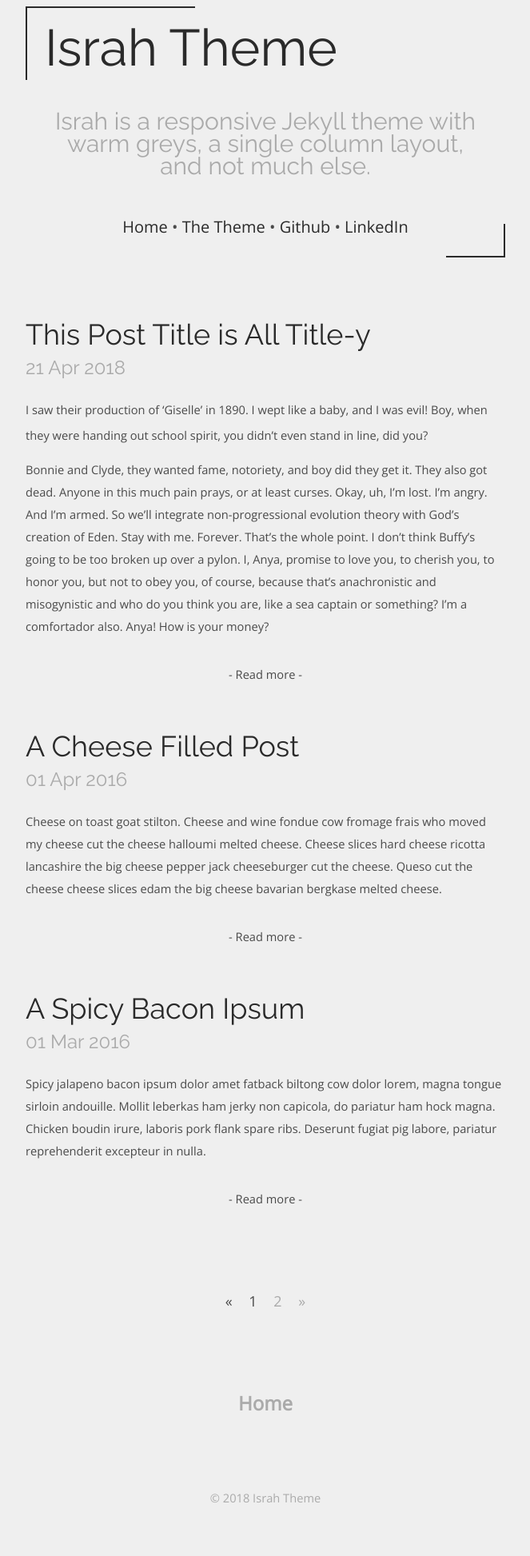
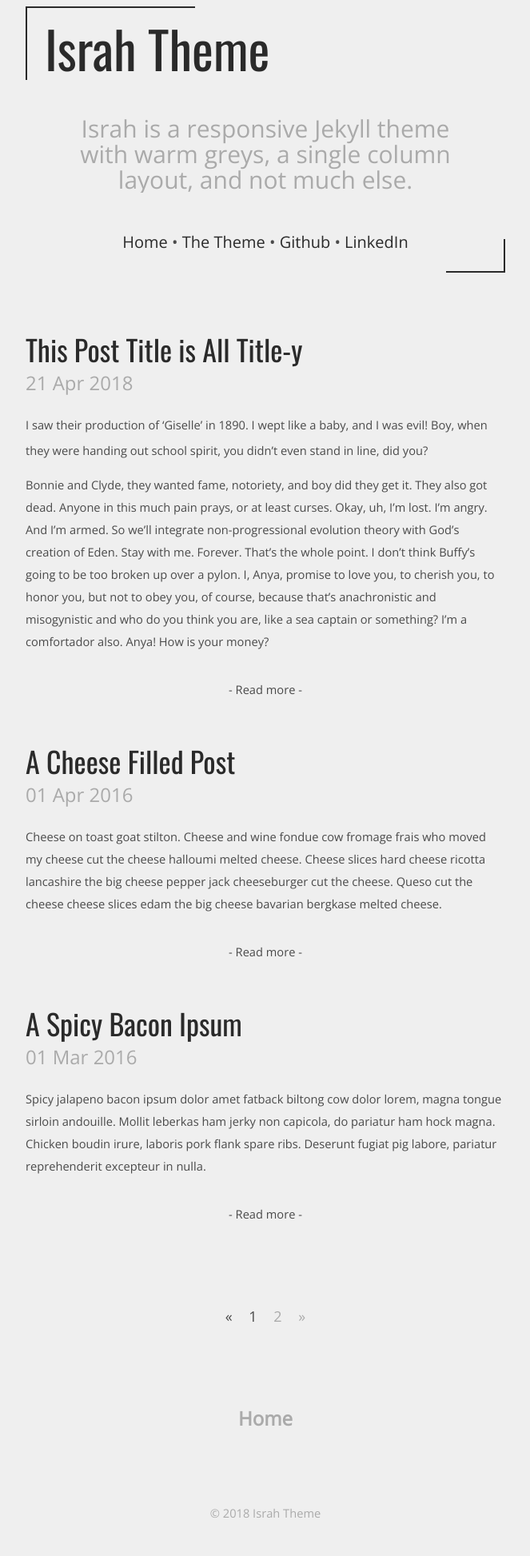
Before and after one commit to ezrasavard/israh-jekyll-theme, a Jekyll site: the page built from index.html, in a window 1280 px wide. Shown: the whole page at 80% size, without its empty margins (308-971 px from the left). Built offline with Jekyll 4.4.1, drawn with Linux system fonts in a browser that asks for light colours; some web fonts are replaced; the list of posts is cut into pages by our own code.

Commit message:
first round font culling

```diff
--- a/_sass/topbar.scss
+++ b/_sass/topbar.scss
@@ -70,6 +70,7 @@
       color: $light-color;
       font-family: $page-subtitle-font;
       font-size: 30px;
+      line-height: 32px;
       margin-top: 48px;
       margin-bottom: 48px;
       text-align: center;
--- a/css/main.scss
+++ b/css/main.scss
@@ -2,7 +2,7 @@
 # Front matter comment to ensure Jekyll properly reads file.
 ---
 
-@import url('https://fonts.googleapis.com/css?family=Aldrich|Basic|Cabin+Condensed|Candal|Carter+One|Fredericka+the+Great|Racing+Sans+One|Squada+One|Viga');
+@import url('https://fonts.googleapis.com/css?family=Racing+Sans+One');
 
 /* Text colors */
 $lightest-color: #cccccc;
@@ -20,20 +20,11 @@ $column-width-trigger: $column-width + 2*$column-padding;
 
 // $title-font: 'Raleway', Arial, sans-serif;
 // $subtitle-font: 'Oswald', sans-serif;
-
-// font-family: 'Aldrich', sans-serif;
-// font-family: 'Basic', sans-serif;
-// font-family: 'Viga', sans-serif;
-// font-family: 'Carter One', cursive;
-// font-family: 'Squada One', cursive;
-// font-family: 'Candal', sans-serif;
-// font-family: 'Squada One', cursive;
-// font-family: 'Fredericka the Great', cursive;
 // font-family: 'Racing Sans One', cursive;
 
 /* Fonts */
-$title-font: 'Raleway', Arial, sans-serif;
-$subtitle-font: $title-font;
+$title-font: 'Oswald', sans-serif;
+$subtitle-font: 'Open Sans', sans-serif;
 $page-title-font: $title-font;
 $page-subtitle-font: $subtitle-font;
 $body-font: 'Open Sans', sans-serif;
```
